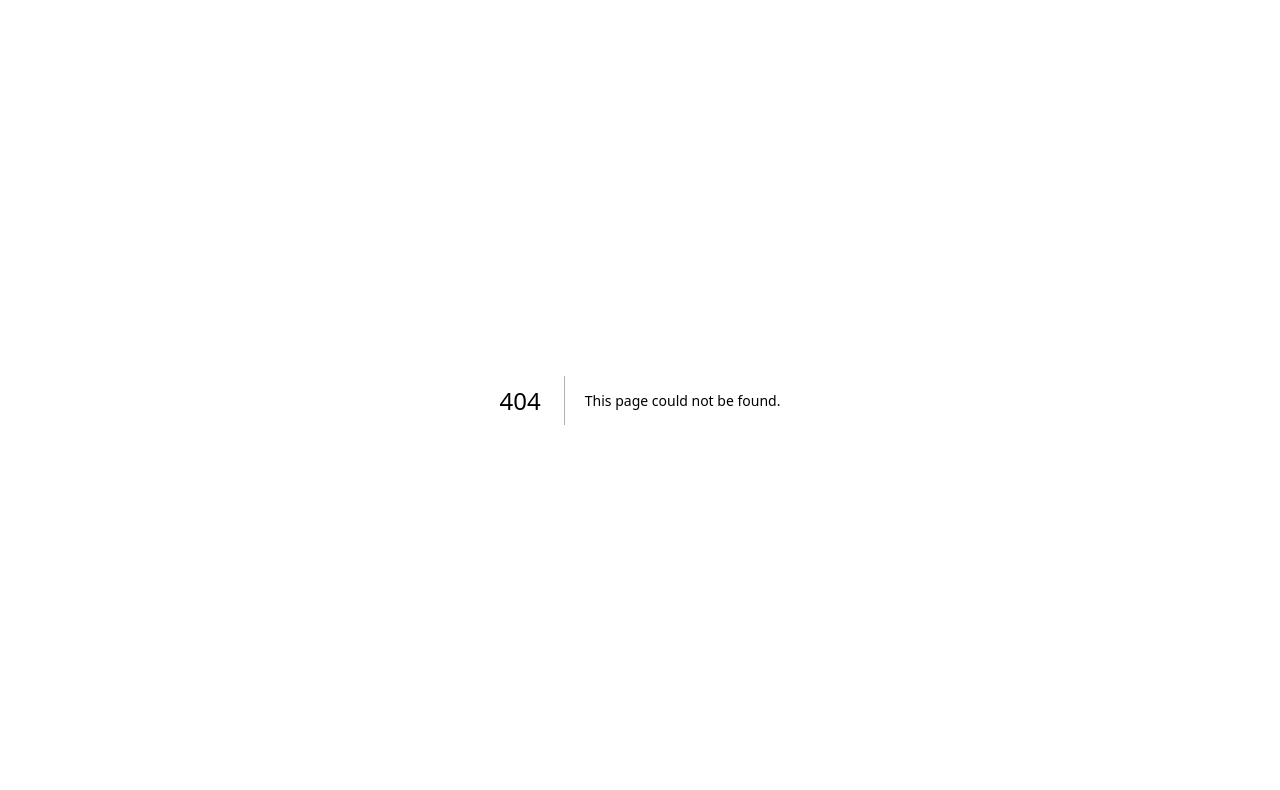
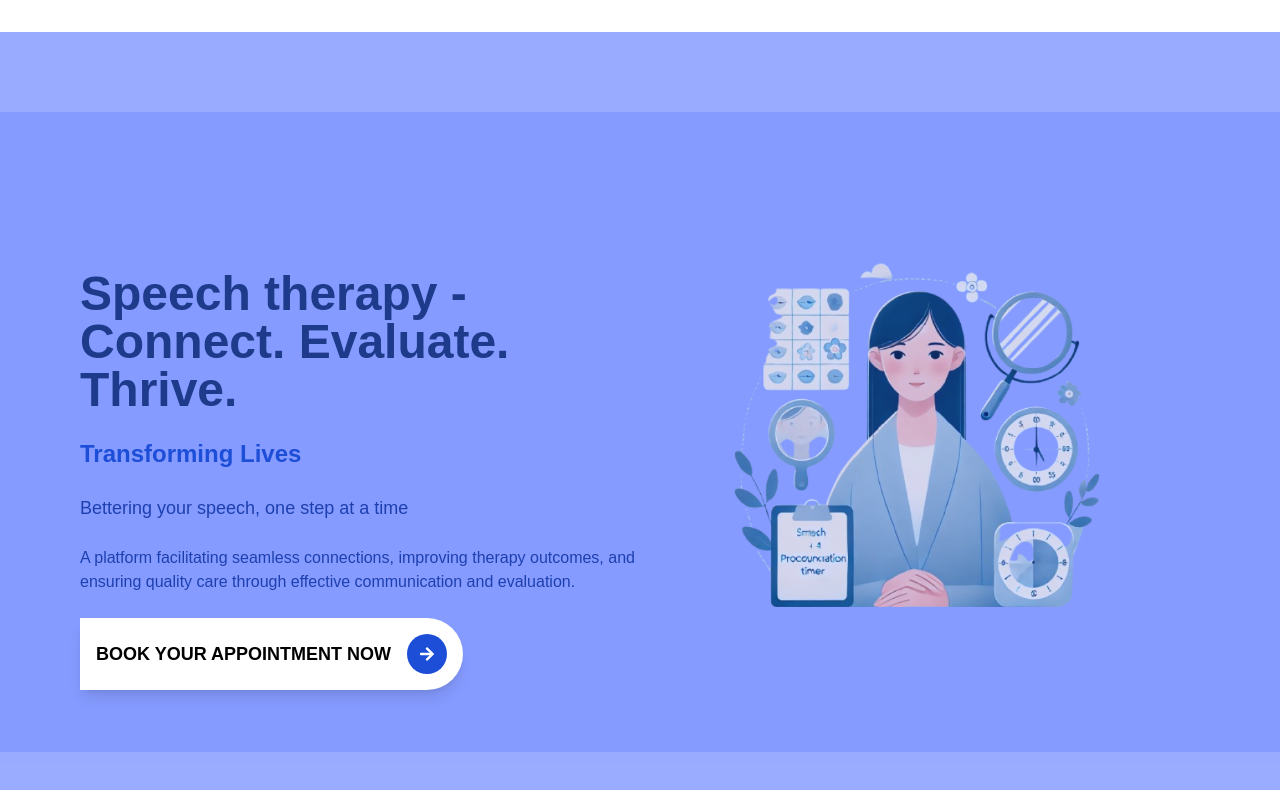
Before and after one commit to Ron111104/fluencytrack-frontend, a Next.js app: page /components/Homepage in a window 1280 px wide. Before the commit this address had no page. Shown: the top 790 px of the page. Built offline with nearby package versions, Linux system fonts and the light colour scheme.

Commit message:
Added homepage

```diff
--- /dev/null
+++ b/pages/components/Homepage.js
@@ -0,0 +1,77 @@
+import Image from 'next/image';
+import { FaArrowRight } from 'react-icons/fa';
+import { motion } from 'framer-motion';
+import homeImage from '../../public/home.png';
+import Link from 'next/link';
+
+const Homepage = () => {
+  return (
+    <div className="min-h-screen flex flex-col lg:flex-row bg-lightPurple mt-8">
+      {/* Main container holding text and image */}
+      <div className="lg:flex lg:flex-row lg:w-full w-full justify-center relative px-8 lg:px-20 py-16 lg:py-24 my-20">
+        {/* Left Side: Text Content */}
+        <div className="lg:w-1/2 w-full flex flex-col justify-center">
+          {/* Overlay div */}
+          <div className="absolute inset-0 bg-purple-900 bg-opacity-60"></div>
+
+          {/* Content within overlay */}
+          <div className="relative z-10 text-blue-900 space-y-6">
+            <h1 className="text-3xl lg:text-5xl font-bold">
+              Speech therapy - Connect. Evaluate. Thrive.
+            </h1>
+            <h2 className="text-xl lg:text-2xl font-semibold text-blue-700">
+              Transforming Lives
+            </h2>
+            <p className="text-base lg:text-lg text-blue-800">
+              Bettering your speech, one step at a time
+            </p>
+            <p className="text-sm lg:text-base text-blue-800">
+              A platform facilitating seamless connections, improving therapy outcomes, and ensuring quality care through effective communication and evaluation.
+            </p>
+
+            {/* Book Appointment Button */}
+            <Link href="/appointment">
+              <motion.div
+                className="mt-6 absolute left-0"  // Stick to the left
+                initial={{ x: -400, opacity: 0 }}
+                whileInView={{ x: 0, opacity: 1 }}  // Re-trigger on scroll
+                transition={{ duration: 0.8 }}
+                viewport={{ once: false }}  // Allow repeated animation on scroll
+              >
+                <div className="flex items-center space-x-4 bg-white p-4 rounded-r-full shadow-lg left-0">
+                  <span className="text-lg font-bold text-black">
+                    BOOK YOUR APPOINTMENT NOW
+                  </span>
+                  <div className="bg-blue-700 text-white p-3 rounded-full">
+                    <FaArrowRight />
+                  </div>
+                </div>
+              </motion.div>
+            </Link>
+          </div>
+        </div>
+
+        {/* Right Side: Image (next to the text) */}
+        <div className="lg:w-1/2 w-full flex justify-center items-center mt-10 lg:mt-0">
+          <motion.div
+            initial={{ x: 200, opacity: 0 }}
+            whileInView={{ x: 0, opacity: 1 }}  // Re-trigger on scroll
+            transition={{ duration: 0.8 }}
+            viewport={{ once: false }}  // Allow repeated animation on scroll
+          >
+            <Image
+              src={homeImage}
+              alt="Speech Therapy Illustration"
+              width={400}  // Updated size
+              height={500}
+              objectFit="contain"
+              className="z-10"
+            />
+          </motion.div>
+        </div>
+      </div>
+    </div>
+  );
+}
+
+export default Homepage;
```
